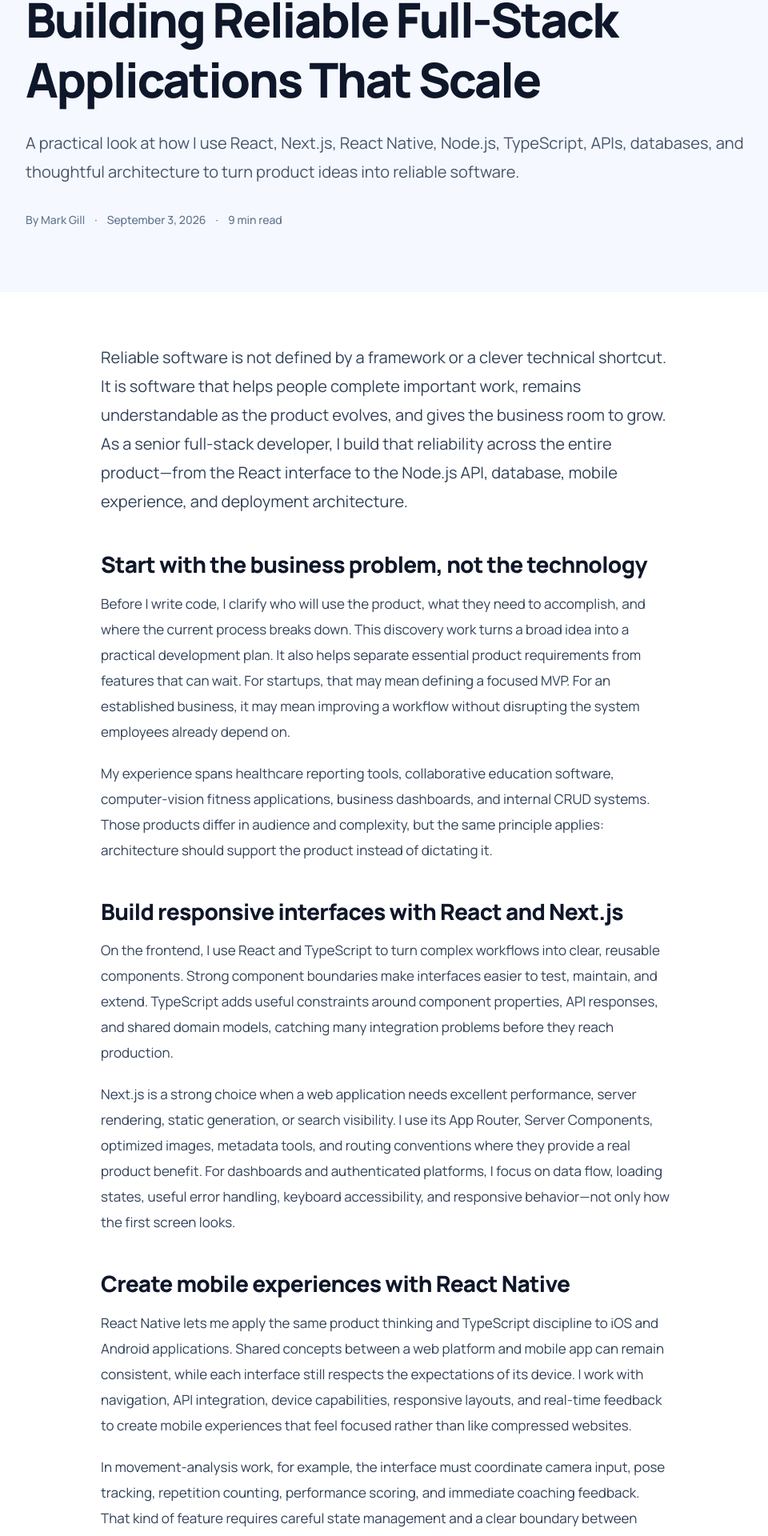
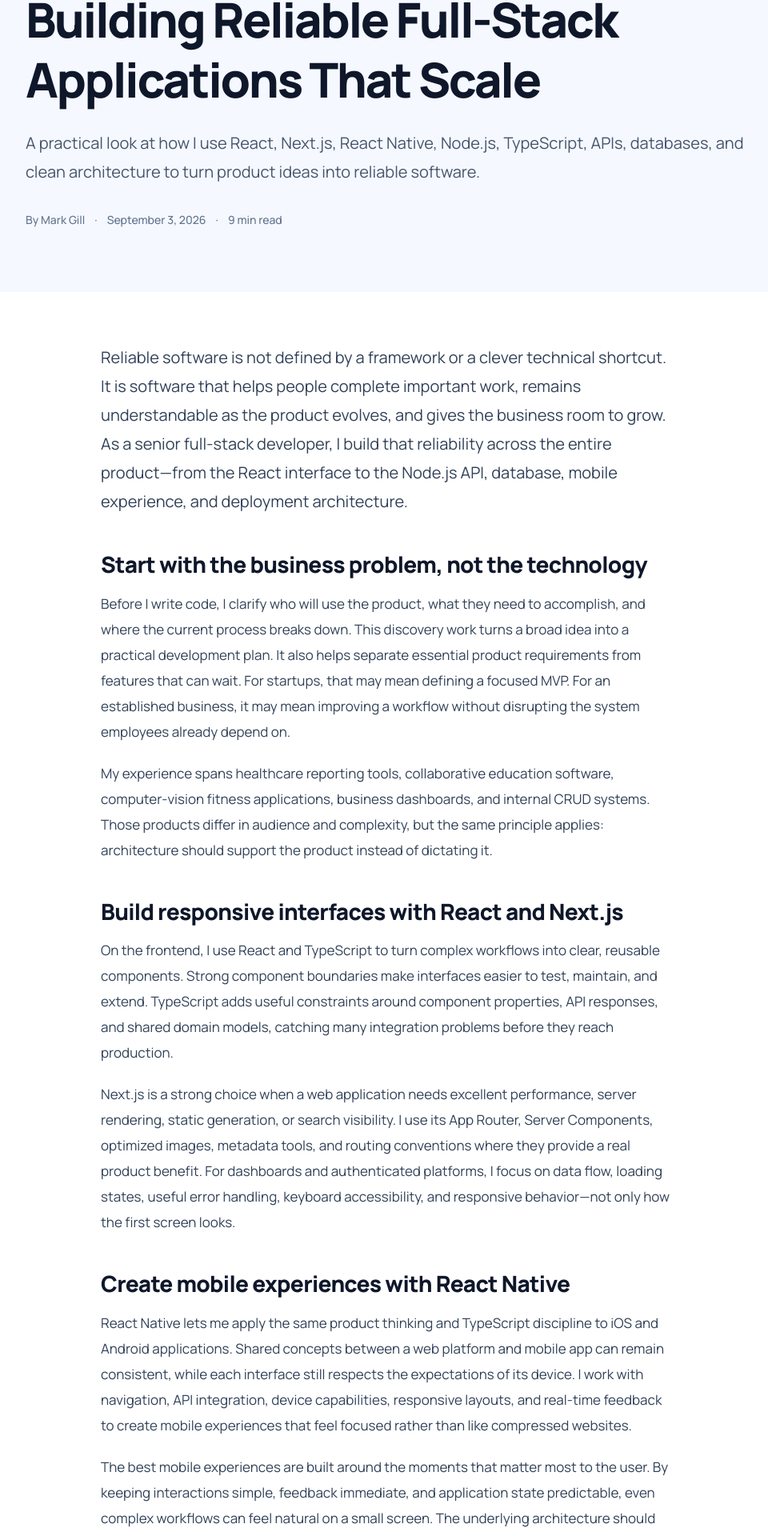
Before and after one commit to MarkMGill/gill-software-site, a Next.js app: page /blog/building-reliable-full-stack-applications in a window 1280 px wide. Shown: the part 273-2193 px from the top of the page at 80% size, without its empty margins (158-1118 px from the left). Built offline with nearby package versions, Linux system fonts and the light colour scheme; no server answers.

Commit message:
text updates

```diff
--- a/src/app/blog/building-reliable-full-stack-applications/page.tsx
+++ b/src/app/blog/building-reliable-full-stack-applications/page.tsx
@@ -92,7 +92,7 @@
             React Native lets me apply the same product thinking and TypeScript discipline to iOS and Android applications. Shared concepts between a web platform and mobile app can remain consistent, while each interface still respects the expectations of its device. I work with navigation, API integration, device capabilities, responsive layouts, and real-time feedback to create mobile experiences that feel focused rather than like compressed websites.
           </p>
           <p>
-            In movement-analysis work, for example, the interface must coordinate camera input, pose tracking, repetition counting, performance scoring, and immediate coaching feedback. That kind of feature requires careful state management and a clear boundary between computer-vision processing, business rules, and the user interface.
+            The best mobile experiences are built around the moments that matter most to the user. By keeping interactions simple, feedback immediate, and application state predictable, even complex workflows can feel natural on a small screen. The underlying architecture should support that clarity without exposing its complexity to the person using the app.
           </p>
 
           <h2>Design Node.js APIs and backend systems for change</h2>
@@ -127,7 +127,7 @@
             That combination of full-stack execution and product ownership is especially useful for teams that need one developer to connect the pieces. I can move from a React component to a Node.js service, investigate a database issue, improve a React Native workflow, or map out the next stage of the architecture while keeping the business objective in view.
           </p>
 
-          <h2>What I can help you build</h2>
+          <h2>What can I help you build?</h2>
           <p>
             I help businesses with full-stack product development, responsive web applications, iOS and Android apps with React Native, Node.js APIs, database design, real-time features, third-party integrations, application modernization, debugging, and ongoing feature development. The result should be more than working code: it should be a product your users understand and your team can continue to improve.
           </p>
--- a/src/app/north-attleboro-software-developer/page.tsx
+++ b/src/app/north-attleboro-software-developer/page.tsx
@@ -140,7 +140,7 @@
         <h2 className="display-heading mt-4 text-4xl font-extrabold tracking-[-0.03em] text-[#0f172a]">Working together</h2>
         <div className="mt-9 divide-y divide-blue-100 rounded-[20px] border border-blue-100 bg-white px-6 sm:px-8">
           <div className="py-7"><h3 className="text-xl font-bold">What can you build?</h3><p className="mt-3 leading-7 text-slate-600">Custom web applications, React and Next.js platforms, React Native mobile apps, Node.js APIs, databases, real-time features, integrations, and internal business tools.</p></div>
-          <div className="py-7"><h3 className="text-xl font-bold">Do you only work with North Attleboro businesses?</h3><p className="mt-3 leading-7 text-slate-600">No. I welcome local projects while continuing to serve clients across Massachusetts, New England, and throughout the US through remote collaboration.</p></div>
+          <div className="py-7"><h3 className="text-xl font-bold">Do you only work with North Attleboro businesses?</h3><p className="mt-3 leading-7 text-slate-600">No. I welcome local projects while continuing to serve clients across Massachusetts, New England, and the US through remote collaboration.</p></div>
           <div className="py-7"><h3 className="text-xl font-bold">Can you improve software that already exists?</h3><p className="mt-3 leading-7 text-slate-600">Yes. I can add features, solve bugs, improve performance, integrate external services, modernize legacy code, and strengthen application architecture.</p></div>
         </div>
       </section>
--- a/src/app/page.tsx
+++ b/src/app/page.tsx
@@ -192,7 +192,7 @@
               <TypewriterHeading text="Building Reliable Software That Drives Results" />
             </h1>
             <p className="mx-auto mt-6 max-w-xl text-xl leading-9 text-slate-600 lg:mx-0">
-              I help businesses turn ideas into powerful web and mobile apps with clean code, scalable architecture,
+              Turn ideas into powerful web and mobile apps with clean code, scalable architecture,
               and great user experiences.
             </p>
             <div className="mt-10 flex flex-wrap items-center justify-center gap-8 lg:justify-start">
--- a/src/lib/posts.ts
+++ b/src/lib/posts.ts
@@ -2,7 +2,7 @@
   slug: "building-reliable-full-stack-applications",
   title: "Building Reliable Full-Stack Applications That Scale",
   description:
-    "A practical look at how I use React, Next.js, React Native, Node.js, TypeScript, APIs, databases, and thoughtful architecture to turn product ideas into reliable software.",
+    "A practical look at how I use React, Next.js, React Native, Node.js, TypeScript, APIs, databases, and clean architecture to turn product ideas into reliable software.",
   publishedAt: "2026-09-03",
   displayDate: "September 3, 2026",
   readingTime: "9 min read",
```
